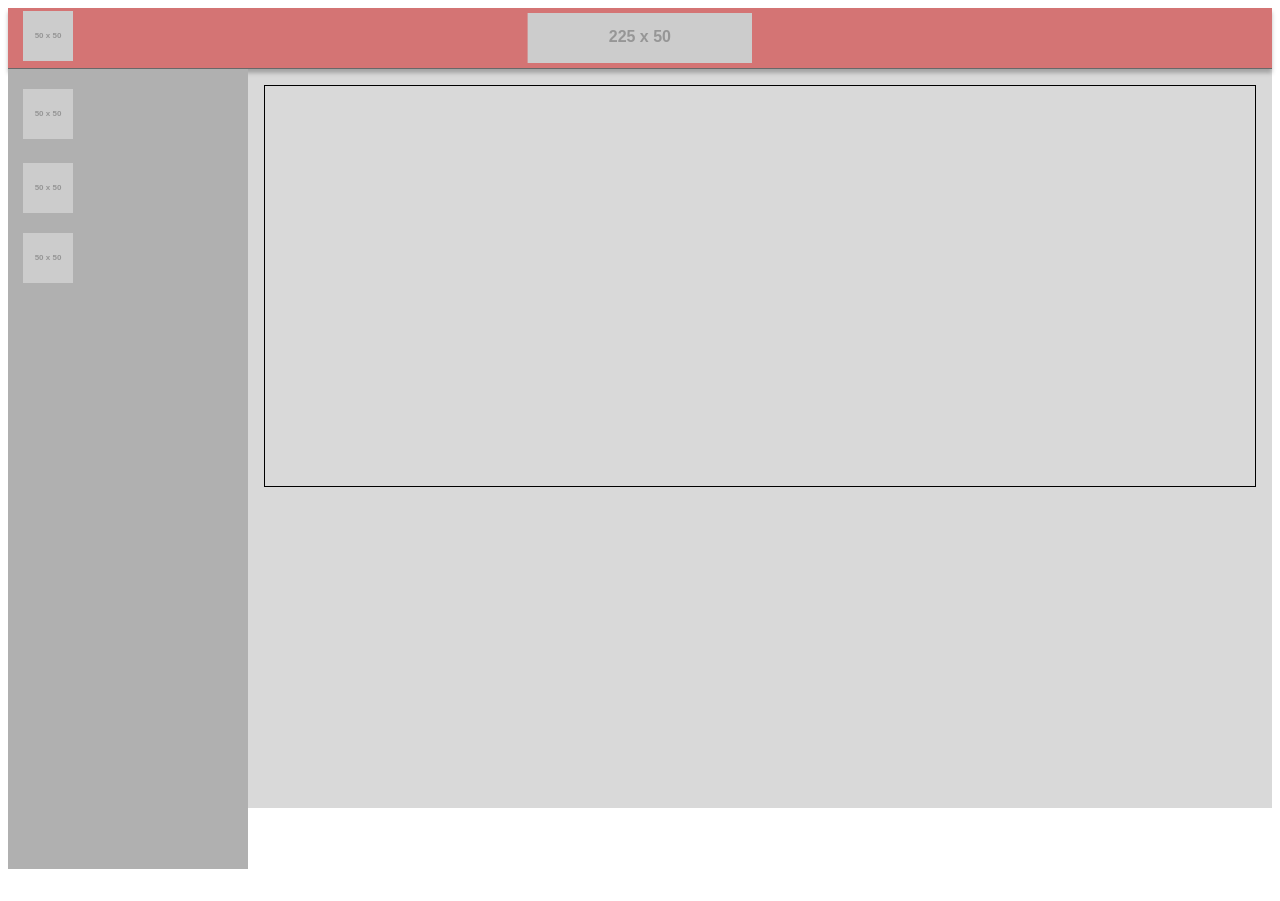
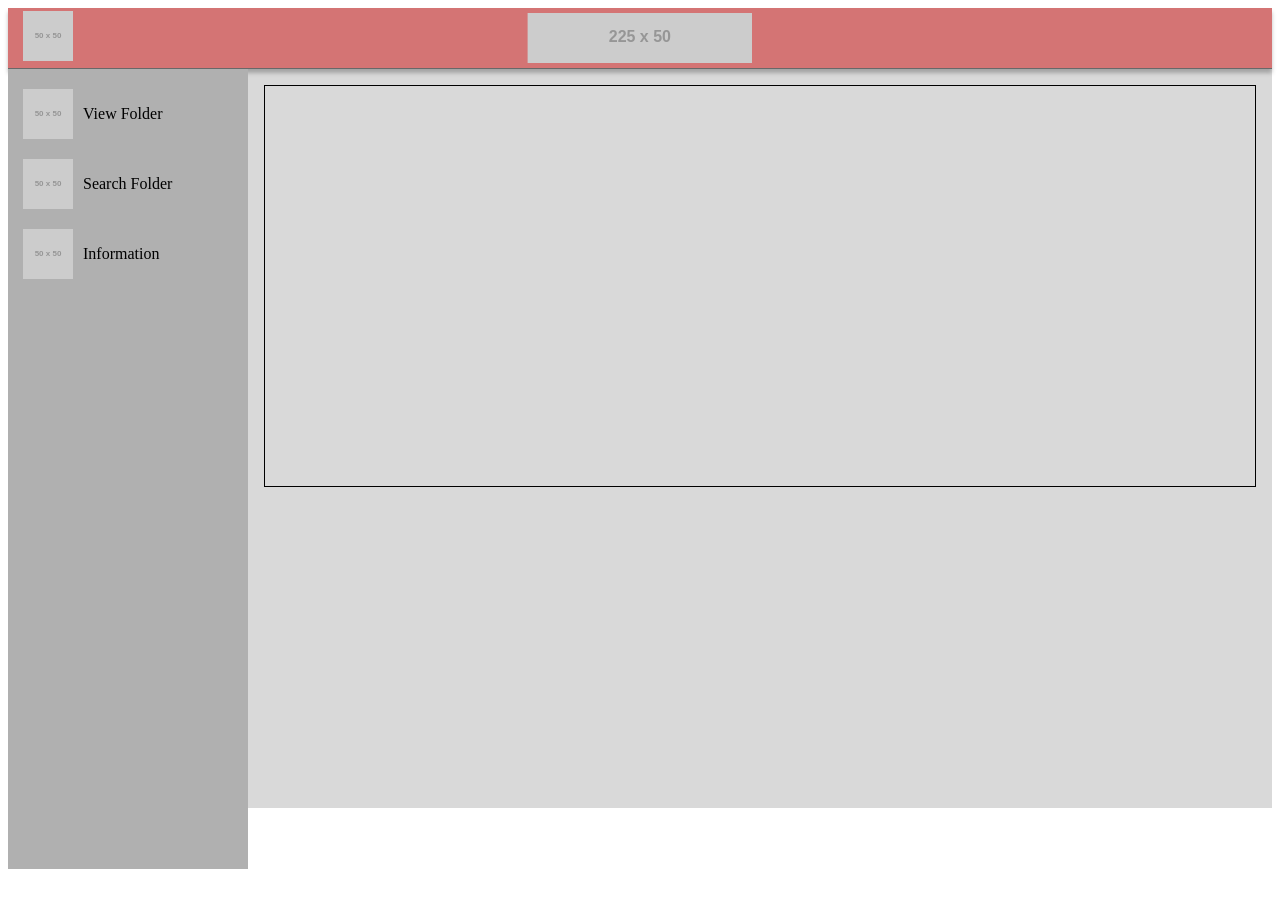
Before and after one commit to PungBox/pungbox-frontend, a React (Vite) app: page / in a window 1280 px wide. Built offline with nearby package versions, Linux system fonts and the light colour scheme.

Commit message:
Sidebar Responsive Update

```diff
--- a/src/components/Layout/Sidebar.tsx
+++ b/src/components/Layout/Sidebar.tsx
@@ -1,15 +1,39 @@
-import React from 'react';
+import React, { useEffect, useState } from 'react';
 import styles from './module/Sidebar.module.css';
 
 const Sidebar = () => {
+  const [isMobile, setIsMobile] = useState(false);
+
+  useEffect(() => {
+    const handleResize = () => {
+      setIsMobile(window.innerWidth <= 768); // 여기서 768은 원하는 임계값입니다.
+    };
+
+    handleResize();
+
+    window.addEventListener('resize', handleResize);
+
+    return () => {
+      window.removeEventListener('resize', handleResize);
+    };
+  }, []);
+
   return (
     <div className={styles.sidebar}>
         <div className={styles.frame}>
-            <div className="MenuCotainer">
+            <div className={styles.menucontainer}>
                 <img className={styles.folder} src="https://via.placeholder.com/50x50" alt="Open Folder" />
+                {!isMobile && <span>View Folder</span>}
             </div>
-        <img className={styles.search} src="https://via.placeholder.com/50x50" alt="Search" />
-        <img className={styles.information} src="https://via.placeholder.com/50x50" alt="Question" />
+            <div className={styles.menucontainer}>
+            <img className={styles.search} src="https://via.placeholder.com/50x50" alt="Search" />
+                {!isMobile && <span>Search Folder</span>}
+            </div>
+            <div className={styles.menucontainer}>
+            <img className={styles.information} src="https://via.placeholder.com/50x50" alt="About Us" />
+                {!isMobile && <span>Information</span>}
+            </div>
+
         </div>
     </div>
   );
--- a/src/components/Layout/module/Sidebar.module.css
+++ b/src/components/Layout/module/Sidebar.module.css
@@ -24,6 +24,14 @@
     height: 50px;
   }
 
+  .menucontainer{
+    display: flex;
+    align-items: center;
+  }
+  .menucontainer > * {
+    margin-right: 10px; /* 모든 자식 요소들의 오른쪽에 10px 마진 설정 */
+  }
+
   /*media queury 기준*/
   @media (max-width: 768px) {
     .sidebar {
@@ -41,7 +49,7 @@
     .folder,
     .search,
     .information {
-      margin-left: 0px;
+      margin-left: 10px;
       width: 40px; /* 작은 이미지 크기로 조정 */
       height: 40px;
     }
```
